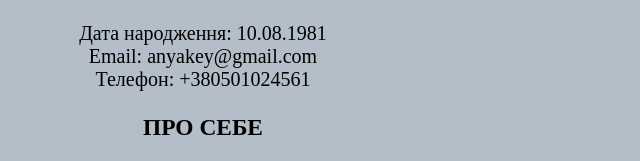
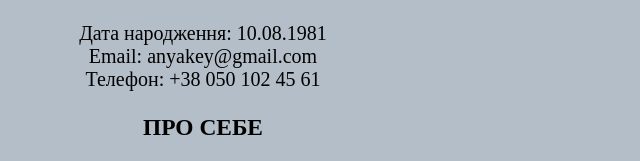
Before and after one commit to Anyakey/HW-18_FIRST-COMMIT_GIT, a plain HTML site: page index.html in a window 1280 px wide. Shown: the part 254-415 px from the top of the page, 437-1077 px from the left. Drawn offline with Linux system fonts and the light colour scheme.

Commit message:
First commit

```diff
--- a/index.html
+++ b/index.html
@@ -24,7 +24,7 @@
       <br>
       Email: anyakey@gmail.com
       <br>
-      Телефон: +380501024561
+      Телефон: +38 050 102 45 61
       </p>
     </div>
        <h3>ПРО СЕБЕ</h3>
```
